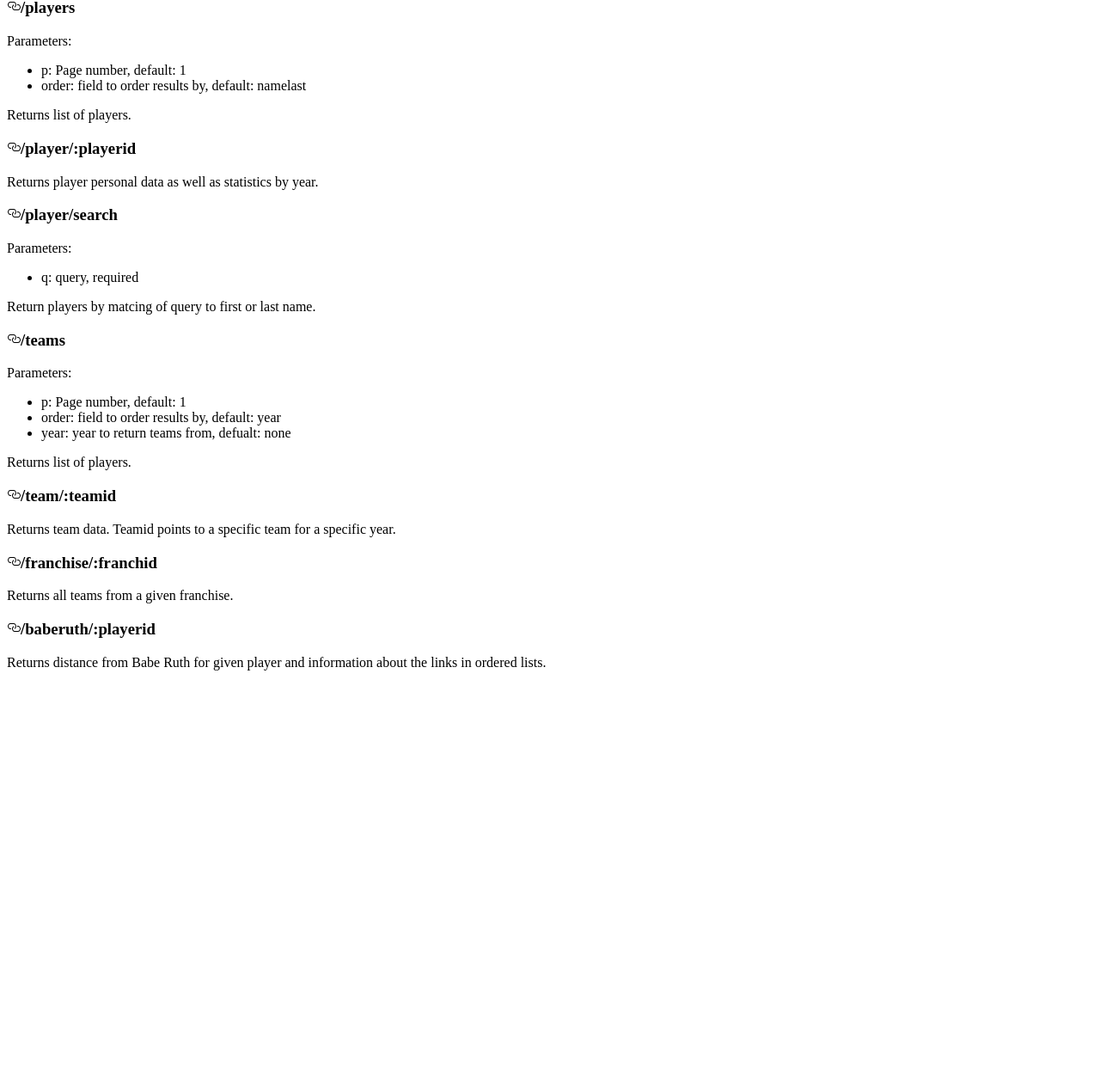
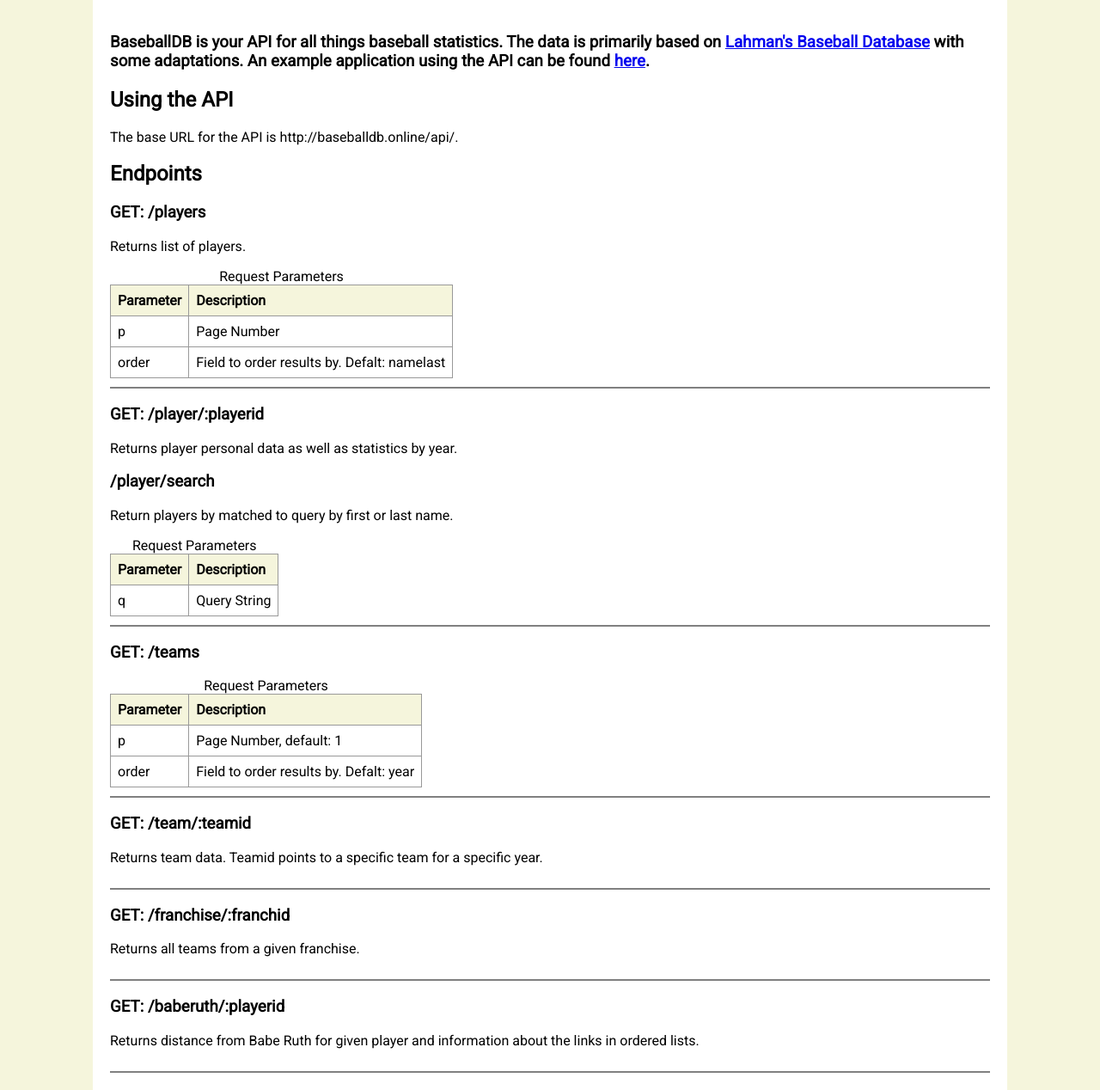
Before and after one commit to jtmcbride/baseball-stats, a Django app: page / in a window 1280 px wide. Shown: the part 242-1510 px from the top of the page at 86% size. Before the commit the page ends 1022 px from the top, so only its background shows below. Run offline with Django 3.2, Linux system fonts and the light colour scheme.

Commit message:
update home page

```diff
--- a/stats/templates/index.html
+++ b/stats/templates/index.html
@@ -2,8 +2,58 @@
 <html>
 <head>
 	<title>BaseballDB</title>
+	<link href="https://fonts.googleapis.com/css?family=Roboto:400,700i" rel="stylesheet">
+	<link href="https://fonts.googleapis.com/css?family=Open+Sans:800" rel="stylesheet">
 	<style>
+		* {
+			font-family: 'Roboto', sans-serif;
+		}
 
+		body {
+			background: beige;
+			margin: 0;
+		}
+
+		header {
+			background: #fff url('https://www.ccuathletics.com/images/2015-16/baseball-pic.jpg') no-repeat;
+			font-family: 'Open Sans', sans-serif;
+			background-position: 0 -150px;
+			color: black;
+			/*text-shadow: 2px 2px black;*/
+			background-size: cover;
+			padding: 100px;
+			text-align: center;
+			font-size: 30px;
+			font-weight: 700;
+		}
+
+		main {
+			background: white;
+			padding: 20px;
+			width: 80%;
+			margin: 0 auto;
+		}
+
+		table {
+		  border-collapse: collapse;
+		  border-radius: 3px;
+		}
+
+		td, th {
+		  border: 1px solid #999;
+		  padding: 0.5rem;
+		  text-align: left;
+		}
+
+		th {
+			font-weight: bold;
+			background: beige;
+		}
+
+		.endpoint {
+			border-bottom: 2px solid grey;
+			padding-bottom: 10px;
+		}
 	</style>
 </head>
 	<body>
@@ -16,56 +66,105 @@
 			</h3>
 			<h2>Using the API</h2>
 			<p>The base URL for the API is http://baseballdb.online/api/.</p>
-		<h2><a id="user-content-endpoints" class="anchor" href="#endpoints" aria-hidden="true"><svg aria-hidden="true" class="octicon octicon-link" height="16" version="1.1" viewBox="0 0 16 16" width="16"><path fill-rule="evenodd" d="M4 9h1v1H4c-1.5 0-3-1.69-3-3.5S2.55 3 4 3h4c1.45 0 3 1.69 3 3.5 0 1.41-.91 2.72-2 3.25V8.59c.58-.45 1-1.27 1-2.09C10 5.22 8.98 4 8 4H4c-.98 0-2 1.22-2 2.5S3 9 4 9zm9-3h-1v1h1c1 0 2 1.22 2 2.5S13.98 12 13 12H9c-.98 0-2-1.22-2-2.5 0-.83.42-1.64 1-2.09V6.25c-1.09.53-2 1.84-2 3.25C6 11.31 7.55 13 9 13h4c1.45 0 3-1.69 3-3.5S14.5 6 13 6z"></path></svg></a>Endpoints</h2>
+			<h2>Endpoints</h2>
+			<div class="endpoint">
 
-<h3><a id="user-content-players" class="anchor" href="#players" aria-hidden="true"><svg aria-hidden="true" class="octicon octicon-link" height="16" version="1.1" viewBox="0 0 16 16" width="16"><path fill-rule="evenodd" d="M4 9h1v1H4c-1.5 0-3-1.69-3-3.5S2.55 3 4 3h4c1.45 0 3 1.69 3 3.5 0 1.41-.91 2.72-2 3.25V8.59c.58-.45 1-1.27 1-2.09C10 5.22 8.98 4 8 4H4c-.98 0-2 1.22-2 2.5S3 9 4 9zm9-3h-1v1h1c1 0 2 1.22 2 2.5S13.98 12 13 12H9c-.98 0-2-1.22-2-2.5 0-.83.42-1.64 1-2.09V6.25c-1.09.53-2 1.84-2 3.25C6 11.31 7.55 13 9 13h4c1.45 0 3-1.69 3-3.5S14.5 6 13 6z"></path></svg></a>/players</h3>
-
-<p>Parameters:</p>
-
-<ul>
-<li>p: Page number, default: 1</li>
-<li>order: field to order results by, default: namelast</li>
-</ul>
+				<h3>GET: /players</h3>
 
 				<p>Returns list of players.</p>
 
-<h3><a id="user-content-playerplayerid" class="anchor" href="#playerplayerid" aria-hidden="true"><svg aria-hidden="true" class="octicon octicon-link" height="16" version="1.1" viewBox="0 0 16 16" width="16"><path fill-rule="evenodd" d="M4 9h1v1H4c-1.5 0-3-1.69-3-3.5S2.55 3 4 3h4c1.45 0 3 1.69 3 3.5 0 1.41-.91 2.72-2 3.25V8.59c.58-.45 1-1.27 1-2.09C10 5.22 8.98 4 8 4H4c-.98 0-2 1.22-2 2.5S3 9 4 9zm9-3h-1v1h1c1 0 2 1.22 2 2.5S13.98 12 13 12H9c-.98 0-2-1.22-2-2.5 0-.83.42-1.64 1-2.09V6.25c-1.09.53-2 1.84-2 3.25C6 11.31 7.55 13 9 13h4c1.45 0 3-1.69 3-3.5S14.5 6 13 6z"></path></svg></a>/player/:playerid</h3>
+				<table>
+					<caption>Request Parameters</caption>
+					<thead>
+						<tr>
+							<th>Parameter</th><th>Description</th>
+						</tr>
+					</thead>
+					<tbody>
+						<tr>
+							<td>p</td><td>Page Number</td>
+						</tr>
+						<tr>
+							<td>order</td><td>Field to order results by. Defalt: namelast</td>
+						</tr>
+					</tbody>
+				</table>
+
+			</div>
+
+				<h3>GET: /player/:playerid</h3>
 
 				<p>Returns player personal data as well as statistics by year.</p>
+			</div>
 
-<h3><a id="user-content-playersearch" class="anchor" href="#playersearch" aria-hidden="true"><svg aria-hidden="true" class="octicon octicon-link" height="16" version="1.1" viewBox="0 0 16 16" width="16"><path fill-rule="evenodd" d="M4 9h1v1H4c-1.5 0-3-1.69-3-3.5S2.55 3 4 3h4c1.45 0 3 1.69 3 3.5 0 1.41-.91 2.72-2 3.25V8.59c.58-.45 1-1.27 1-2.09C10 5.22 8.98 4 8 4H4c-.98 0-2 1.22-2 2.5S3 9 4 9zm9-3h-1v1h1c1 0 2 1.22 2 2.5S13.98 12 13 12H9c-.98 0-2-1.22-2-2.5 0-.83.42-1.64 1-2.09V6.25c-1.09.53-2 1.84-2 3.25C6 11.31 7.55 13 9 13h4c1.45 0 3-1.69 3-3.5S14.5 6 13 6z"></path></svg></a>/player/search</h3>
+			<div class="endpoint">
 
-<p>Parameters:</p>
+				<h3>/player/search</h3>
 
-<ul>
-<li>q: query, required</li>
-</ul>
+				<p>Return players by matched to query by first or last name.</p>
 
-<p>Return players by matcing of query to first or last name.</p>
+				<table>
+					<caption>Request Parameters</caption>
+					<thead>
+						<tr>
+							<th>Parameter</th><th>Description</th>
+						</tr>
+					</thead>
+					<tbody>
+						<tr>
+							<td>q</td><td>Query String</td>
+					</tbody>
+				</table>
 
-<h3><a id="user-content-teams" class="anchor" href="#teams" aria-hidden="true"><svg aria-hidden="true" class="octicon octicon-link" height="16" version="1.1" viewBox="0 0 16 16" width="16"><path fill-rule="evenodd" d="M4 9h1v1H4c-1.5 0-3-1.69-3-3.5S2.55 3 4 3h4c1.45 0 3 1.69 3 3.5 0 1.41-.91 2.72-2 3.25V8.59c.58-.45 1-1.27 1-2.09C10 5.22 8.98 4 8 4H4c-.98 0-2 1.22-2 2.5S3 9 4 9zm9-3h-1v1h1c1 0 2 1.22 2 2.5S13.98 12 13 12H9c-.98 0-2-1.22-2-2.5 0-.83.42-1.64 1-2.09V6.25c-1.09.53-2 1.84-2 3.25C6 11.31 7.55 13 9 13h4c1.45 0 3-1.69 3-3.5S14.5 6 13 6z"></path></svg></a>/teams</h3>
 
-<p>Parameters:</p>
+			</div>
 
-<ul>
-<li>p: Page number, default: 1</li>
-<li>order: field to order results by, default: year</li>
-<li>year: year to return teams from, defualt: none</li>
-</ul>
+			<div class="endpoint">
 
-<p>Returns list of players.</p>
+				<h3>GET: /teams</h3>
 
-<h3><a id="user-content-teamteamid" class="anchor" href="#teamteamid" aria-hidden="true"><svg aria-hidden="true" class="octicon octicon-link" height="16" version="1.1" viewBox="0 0 16 16" width="16"><path fill-rule="evenodd" d="M4 9h1v1H4c-1.5 0-3-1.69-3-3.5S2.55 3 4 3h4c1.45 0 3 1.69 3 3.5 0 1.41-.91 2.72-2 3.25V8.59c.58-.45 1-1.27 1-2.09C10 5.22 8.98 4 8 4H4c-.98 0-2 1.22-2 2.5S3 9 4 9zm9-3h-1v1h1c1 0 2 1.22 2 2.5S13.98 12 13 12H9c-.98 0-2-1.22-2-2.5 0-.83.42-1.64 1-2.09V6.25c-1.09.53-2 1.84-2 3.25C6 11.31 7.55 13 9 13h4c1.45 0 3-1.69 3-3.5S14.5 6 13 6z"></path></svg></a>/team/:teamid</h3>
+				<table>
+					<caption>Request Parameters</caption>
+					<thead>
+						<tr>
+							<th>Parameter</th><th>Description</th>
+						</tr>
+					</thead>
+					<tbody>
+						<tr>
+							<td>p</td><td>Page Number, default: 1</td>
+						</tr>
+						<tr>
+							<td>order</td><td>Field to order results by. Defalt: year</td>
+						</tr>
+					</tbody>
+				</table>
+
+
+			</div>
+
+			<div class="endpoint">
+
+				<h3>GET: /team/:teamid</h3>
 
 				<p>Returns team data. Teamid points to a specific team for a specific year.</p>
 
-<h3><a id="user-content-franchisefranchid" class="anchor" href="#franchisefranchid" aria-hidden="true"><svg aria-hidden="true" class="octicon octicon-link" height="16" version="1.1" viewBox="0 0 16 16" width="16"><path fill-rule="evenodd" d="M4 9h1v1H4c-1.5 0-3-1.69-3-3.5S2.55 3 4 3h4c1.45 0 3 1.69 3 3.5 0 1.41-.91 2.72-2 3.25V8.59c.58-.45 1-1.27 1-2.09C10 5.22 8.98 4 8 4H4c-.98 0-2 1.22-2 2.5S3 9 4 9zm9-3h-1v1h1c1 0 2 1.22 2 2.5S13.98 12 13 12H9c-.98 0-2-1.22-2-2.5 0-.83.42-1.64 1-2.09V6.25c-1.09.53-2 1.84-2 3.25C6 11.31 7.55 13 9 13h4c1.45 0 3-1.69 3-3.5S14.5 6 13 6z"></path></svg></a>/franchise/:franchid</h3>
+			</div>
+
+			<div class="endpoint">
+
+				<h3>GET: /franchise/:franchid</h3>
 
 				<p>Returns all teams from a given franchise.</p>
+			</div>
 
-<h3><a id="user-content-baberuthplayerid" class="anchor" href="#baberuthplayerid" aria-hidden="true"><svg aria-hidden="true" class="octicon octicon-link" height="16" version="1.1" viewBox="0 0 16 16" width="16"><path fill-rule="evenodd" d="M4 9h1v1H4c-1.5 0-3-1.69-3-3.5S2.55 3 4 3h4c1.45 0 3 1.69 3 3.5 0 1.41-.91 2.72-2 3.25V8.59c.58-.45 1-1.27 1-2.09C10 5.22 8.98 4 8 4H4c-.98 0-2 1.22-2 2.5S3 9 4 9zm9-3h-1v1h1c1 0 2 1.22 2 2.5S13.98 12 13 12H9c-.98 0-2-1.22-2-2.5 0-.83.42-1.64 1-2.09V6.25c-1.09.53-2 1.84-2 3.25C6 11.31 7.55 13 9 13h4c1.45 0 3-1.69 3-3.5S14.5 6 13 6z"></path></svg></a>/baberuth/:playerid</h3>
+			<div class="endpoint">
+
+				<h3>GET: /baberuth/:playerid</h3>
 
 				<p>Returns distance from Babe Ruth for given player and information about the links in ordered lists.</p>
+
+			</div>
 
 		</main>
 	</body>
```
Lines whose indentation alone changed are shown as unchanged.
